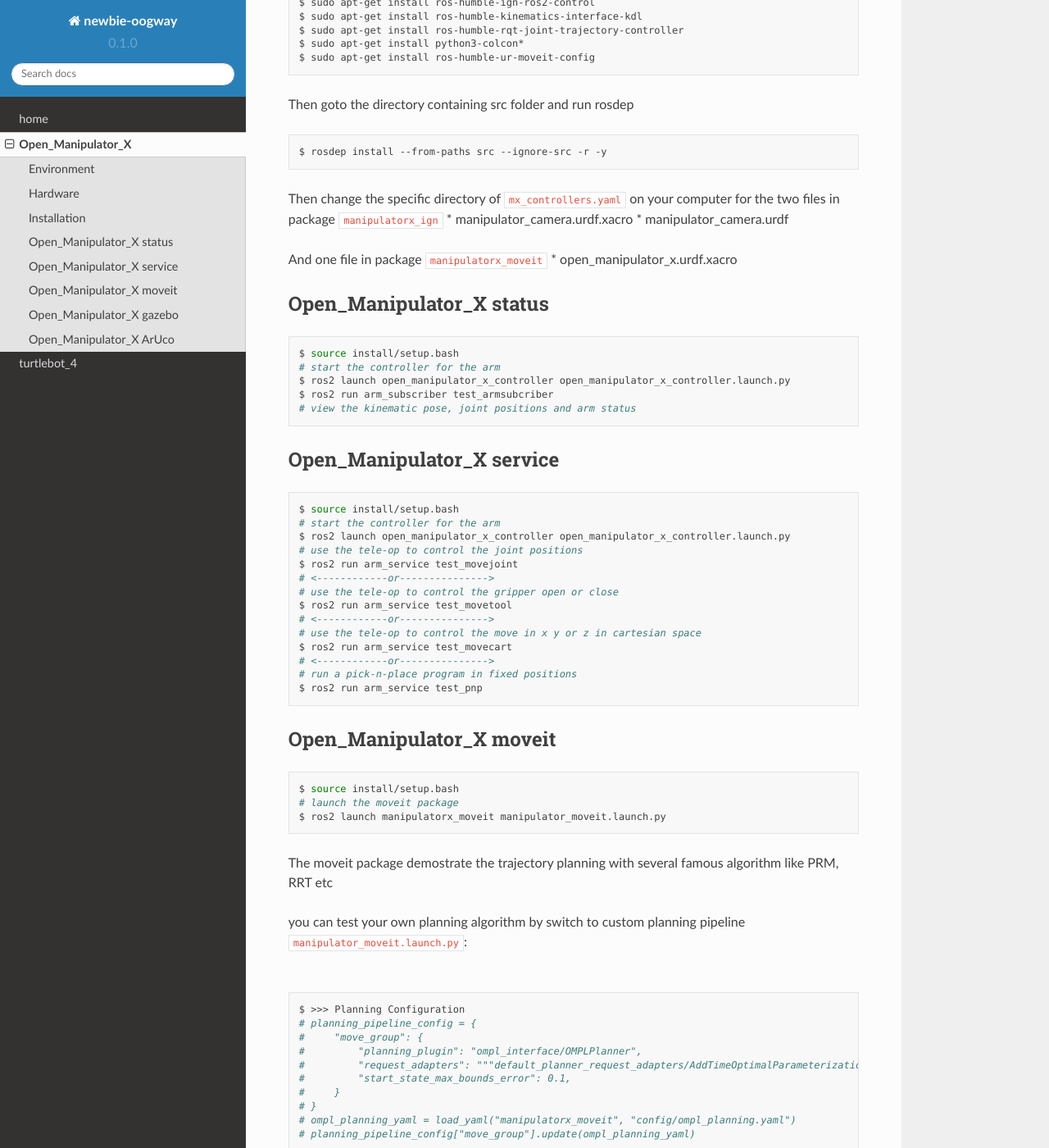
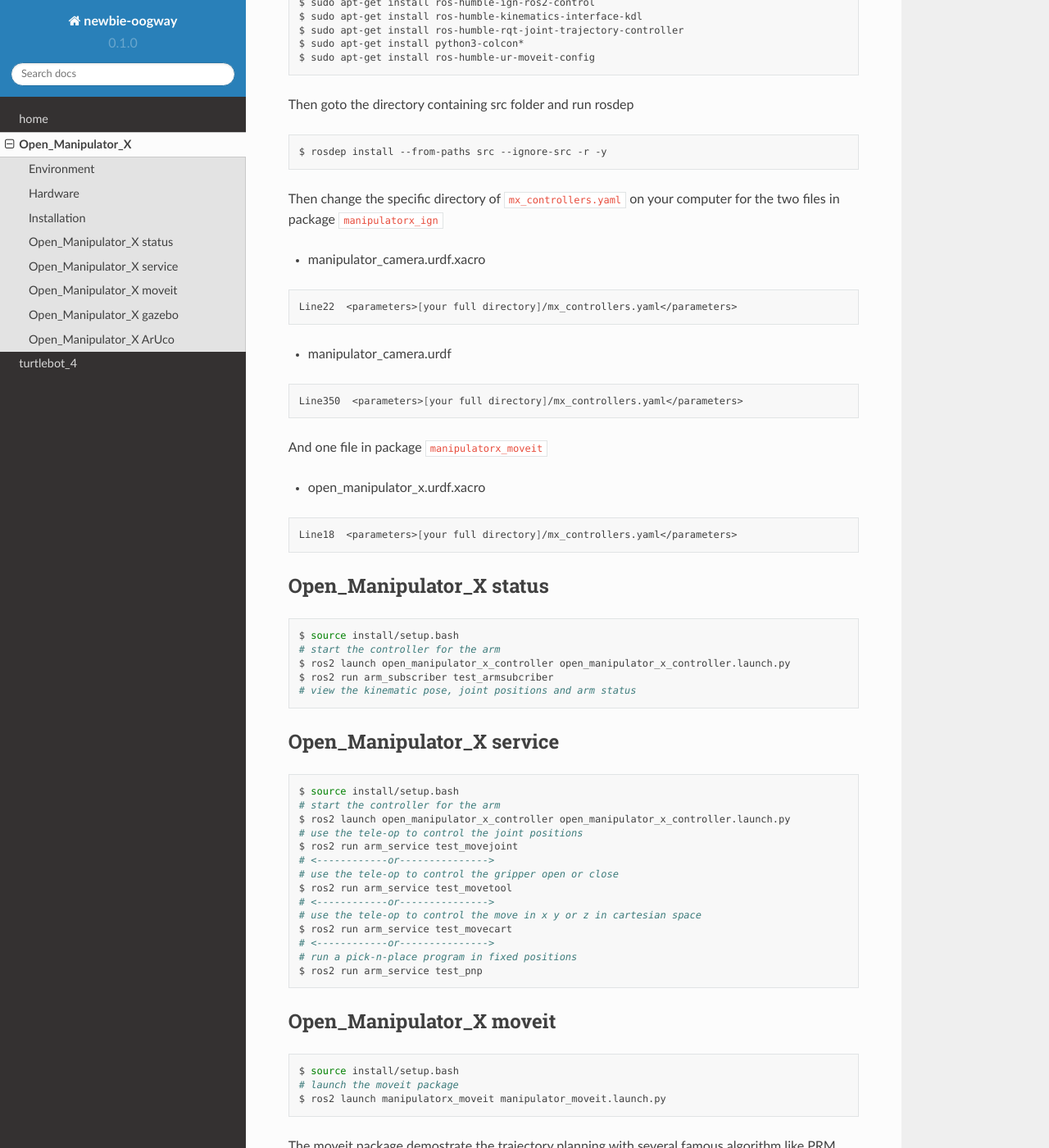
Before and after one commit to stevenleon99/Newbie_Oogway, a Sphinx documentation site: the page built from docs/source/openmanipulatorx.rst, in a window 1280 px wide and 1400 px high, scrolled down 1008 px. Shown: the whole window at 82% size. Built offline with Sphinx 7.4.7 and the Read the Docs theme 2.0.0, drawn with Linux system fonts in a browser that asks for light colours; some of the changed text lies outside the part shown.

Commit message:
On branch main Your branch is up to date with 'origin/main'.
Changes to be committed:
	modified:   docs/source/openmanipulatorx.rst

```diff
--- a/docs/source/openmanipulatorx.rst
+++ b/docs/source/openmanipulatorx.rst
@@ -54,11 +54,29 @@
 
 
 | Then change the specific directory of ``mx_controllers.yaml`` on your computer for the two files in package ``manipulatorx_ign``
- * manipulator_camera.urdf.xacro
- * manipulator_camera.urdf
-|
+
+* manipulator_camera.urdf.xacro
+
+.. code-block:: bash
+
+   Line22  <parameters>[your full directory]/mx_controllers.yaml</parameters>
+
+
+* manipulator_camera.urdf
+
+.. code-block:: bash
+
+   Line350  <parameters>[your full directory]/mx_controllers.yaml</parameters>
+
+
 | And one file in package ``manipulatorx_moveit``
- * open_manipulator_x.urdf.xacro
+
+
+* open_manipulator_x.urdf.xacro
+
+.. code-block:: bash
+
+   Line18  <parameters>[your full directory]/mx_controllers.yaml</parameters>
 
 
 .. _Open_Manipulator_X status:
@@ -129,14 +147,14 @@
    # planning_pipeline_config["move_group"].update(ompl_planning_yaml)
 
    $ >>> custom planning configuration
-   $ planning_pipeline_config = {
-   $   "move_group": {
-   $       "planning_plugin": "manipulatorx_moveit/ASBRPlanner",
-   $       "start_state_max_bounds_error": 0.1,
-   $    }
-   $ }
-   $ asbr_planning_yaml = load_yaml("manipulatorx_moveit", "config/custom_planning.yaml")
-   $ planning_pipeline_config["move_group"].update(asbr_planning_yaml)
+   planning_pipeline_config = {
+     "move_group": {
+         "planning_plugin": "manipulatorx_moveit/ASBRPlanner",
+         "start_state_max_bounds_error": 0.1,
+      }
+   }
+   asbr_planning_yaml = load_yaml("manipulatorx_moveit", "config/custom_planning.yaml")
+   planning_pipeline_config["move_group"].update(asbr_planning_yaml)
 
 
 |
```
